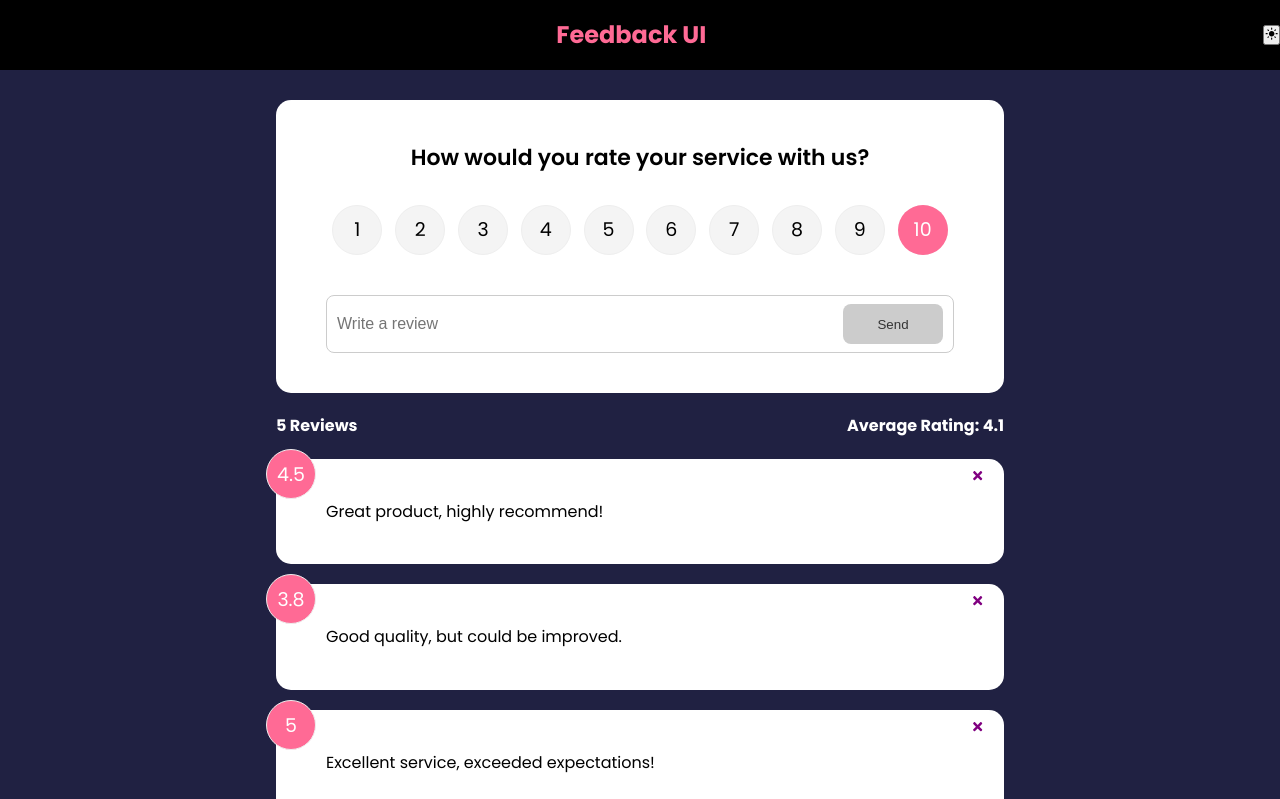
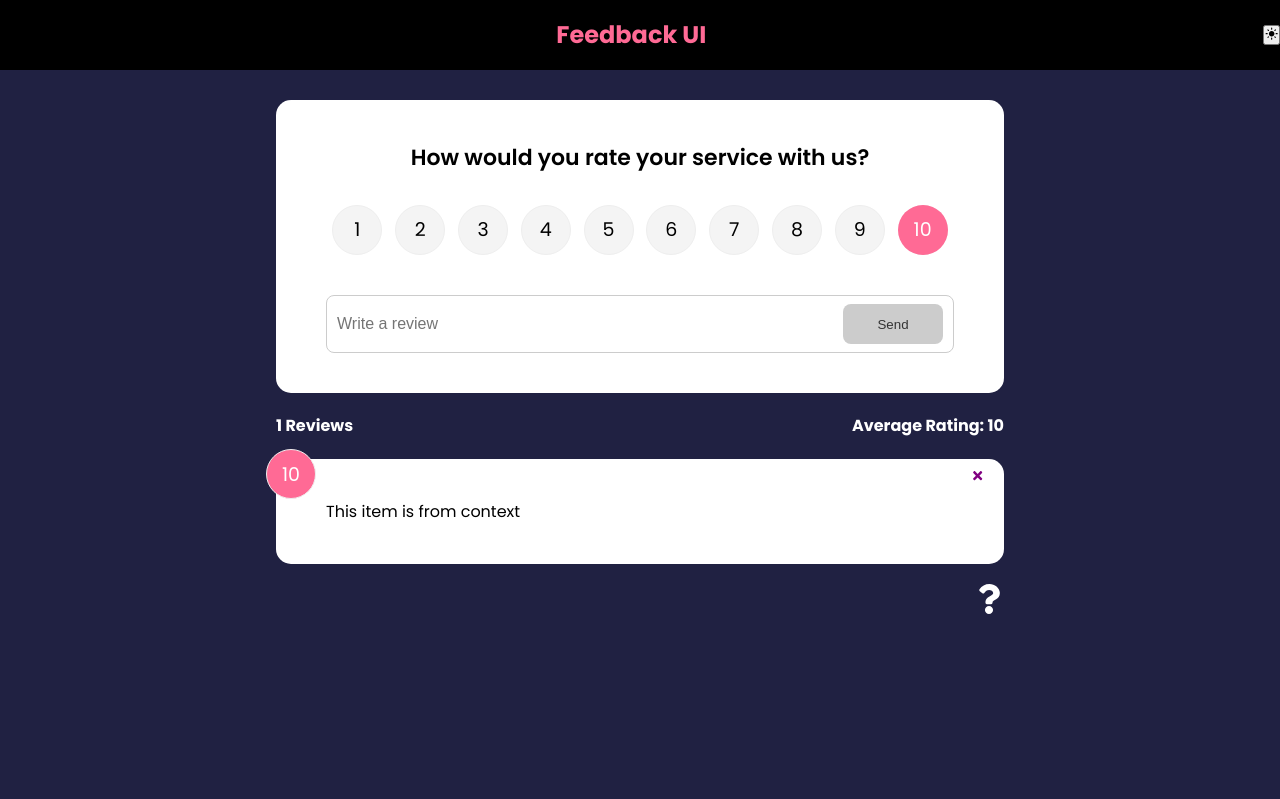
Before and after one commit to midorikawaguti/feedback-app, a React (Create React App) app: page / in a window 1280 px wide. Shown: the top 799 px of the page. Built offline with nearby package versions, Linux system fonts and the light colour scheme.

Commit message:
Get Global State with the useContext Hook

```diff
--- a/src/App.js
+++ b/src/App.js
@@ -9,6 +9,7 @@
 import FeedbackData from './data/FeedbackData';
 import AboutPage from "./pages/AboutPage";
 import AboutIconLink from "./components/AboutIconLink";
+import { FeedbackProvider } from "./context/FeedbackContext";
 
 function App() {
     const [feedback, setFeedback] = useState(FeedbackData);
@@ -30,6 +31,7 @@
     };
 
     return (
+        <FeedbackProvider>
         <Router>
             <Header handleReverse={changeColors} />
             <div className="container">
@@ -39,9 +41,8 @@
                         element={
                             <>
                                 <FeedbackForm reverse={reverse} handleAdd={addFeedback} />
-                                <FeedbackStats feedback={feedback} />
+                                <FeedbackStats />
                                 <FeedbackList
-                                    feedback={feedback}
                                     handleDelete={deleteFeedback}
                                     reverse={reverse}
                                 />
@@ -53,6 +54,7 @@
                 <AboutIconLink/>
             </div>
         </Router>
+        </FeedbackProvider>
     );
 }
 
--- a/src/components/FeedbackList.jsx
+++ b/src/components/FeedbackList.jsx
@@ -1,9 +1,12 @@
 import React from 'react'
-import PropTypes from 'prop-types'
 import FeedbackItem from './FeedbackItem'
 import {motion, AnimatePresence} from 'framer-motion'
+import { useContext } from 'react'
+import FeedbackContext from '../context/FeedbackContext'
 
-function FeedbackList({ feedback, handleDelete, reverse }) {
+function FeedbackList({ handleDelete, reverse }) {
+
+  const{feedback} = useContext(FeedbackContext)
 if(!feedback || feedback.length === 0){
     return <p>No feedback yet.</p>
 }
@@ -33,16 +36,5 @@
   )
 }
 
-FeedbackList.propTypes = {
-  feedback: PropTypes.arrayOf(
-    PropTypes.shape({
-      id: PropTypes.oneOfType([PropTypes.string, PropTypes.number]).isRequired,
-      text: PropTypes.string.isRequired,
-      rating: PropTypes.number.isRequired,
-    })
-  ).isRequired,
-  handleDelete: PropTypes.func.isRequired,
-  reverse: PropTypes.bool,
-}
 
 export default FeedbackList
--- a/src/components/FeedbackStats.jsx
+++ b/src/components/FeedbackStats.jsx
@@ -1,6 +1,9 @@
 import React from 'react'
+import { useContext } from 'react'
+import FeedbackContext from '../context/FeedbackContext'
 
-function FeedbackStats({feedback}) {
+function FeedbackStats() {
+  const { feedback } = useContext(FeedbackContext)
     //Calculate rating avg
     let average = feedback.reduce((acc,cur) => {
         return acc + cur.rating
--- /dev/null
+++ b/src/context/FeedbackContext.js
@@ -0,0 +1,22 @@
+import { createContext, useState } from "react"
+
+const FeedbackContext =  createContext()
+
+export const FeedbackProvider = ({children})=>{
+
+     const[feedback, setFeedback] = useState([
+            {
+                id:1,
+                text: 'This item is from context',
+                rating: 10
+            }
+        ])
+    return( <FeedbackContext.Provider value={{
+        feedback,
+    }}>
+        {children}
+    </FeedbackContext.Provider>
+    )
+}
+
+export default FeedbackContext
```
